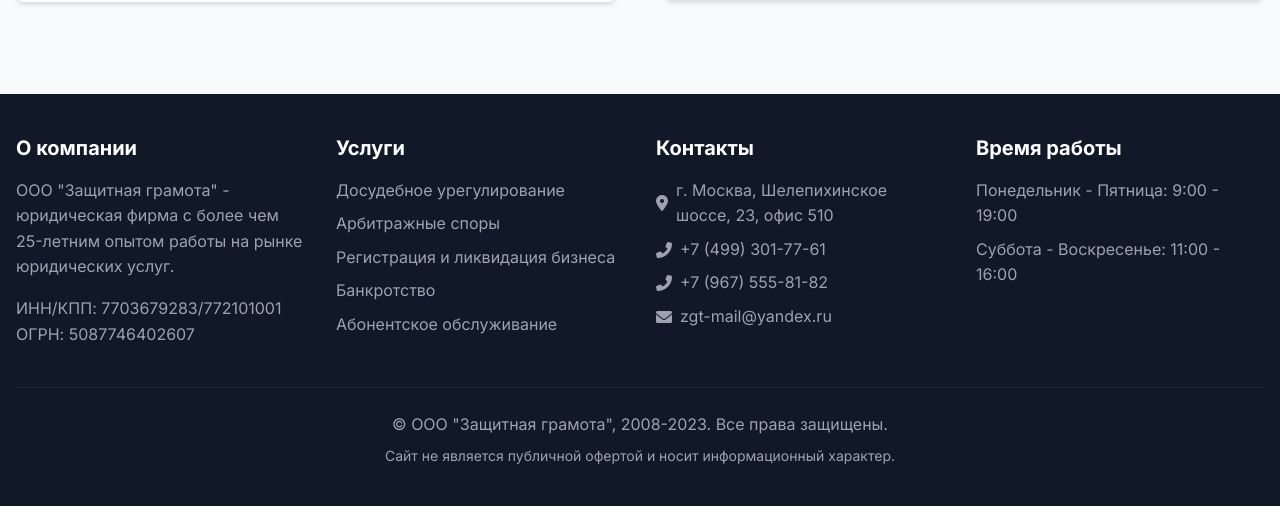
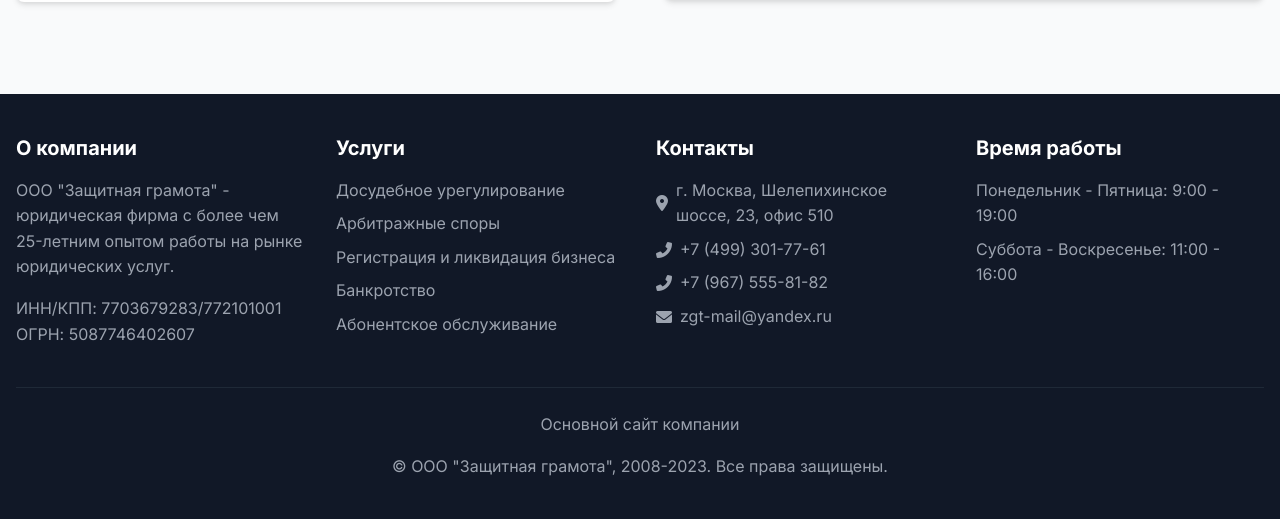
Before and after one commit to dimgo66/ZGT, a plain HTML site: page index.html in a window 1280 px wide. Shown: the part 7415-7934 px from the top of the page. Drawn offline with nearby package versions, Linux system fonts and the light colour scheme.

Commit message:
Добавлен фавикон и ссылка на основной сайт

```diff
--- a/index.html
+++ b/index.html
@@ -4,6 +4,9 @@
     <meta charset="UTF-8">
     <meta name="viewport" content="width=device-width, initial-scale=1.0">
     <title>Защитная грамота - Юридическая фирма</title>
+    <link rel="icon" type="image/svg+xml" href="favcon.svg">
+    <link rel="alternate icon" type="image/png" href="favcon.svg">
+    <link rel="apple-touch-icon" href="favcon.svg">
     <link href="https://cdn.jsdelivr.net/npm/tailwindcss@2.2.19/dist/tailwind.min.css" rel="stylesheet">
     <link rel="stylesheet" href="https://cdn.jsdelivr.net/npm/@fortawesome/fontawesome-free@6.0.0/css/all.min.css">
     <style>
@@ -923,8 +926,8 @@
                 </div>
             </div>
             <div class="mt-10 pt-6 border-t border-gray-800 text-center text-gray-400">
+                <p class="mb-4"><a href="https://zgt-pravo.ru/" class="hover:text-white transition">Основной сайт компании</a></p>
                 <p>© ООО "Защитная грамота", 2008-2023. Все права защищены.</p>
-                <p class="mt-2 text-sm">Сайт не является публичной офертой и носит информационный характер.</p>
             </div>
         </div>
     </footer>
```
Also changed, not shown: favcon.svg (added).
